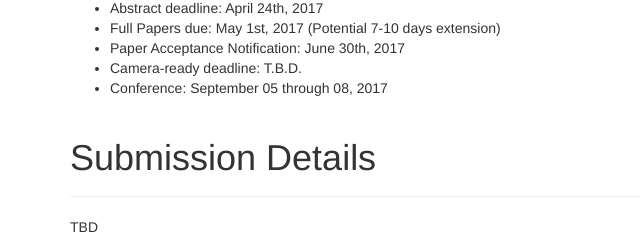
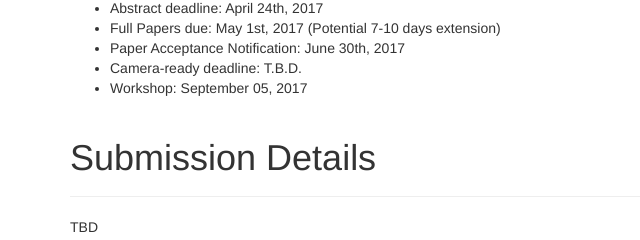
Before and after one commit to rev-a/rev-a.github.io, a plain HTML site: page index.html in a window 1280 px wide. Shown: the part 1410-1650 px from the top of the page, 0-640 px from the left. Drawn offline with nearby package versions, Linux system fonts and the light colour scheme.

Commit message:
Changed from Conference to Workshop

```diff
--- a/index.html
+++ b/index.html
@@ -135,7 +135,7 @@
 
       <li>Camera-ready deadline: T.B.D.</li>
 
-      <li>Conference: September 05 through 08, 2017</li>
+      <li>Workshop: September 05, 2017</li>
     </ul>
 
     <div class="page-header">
```
